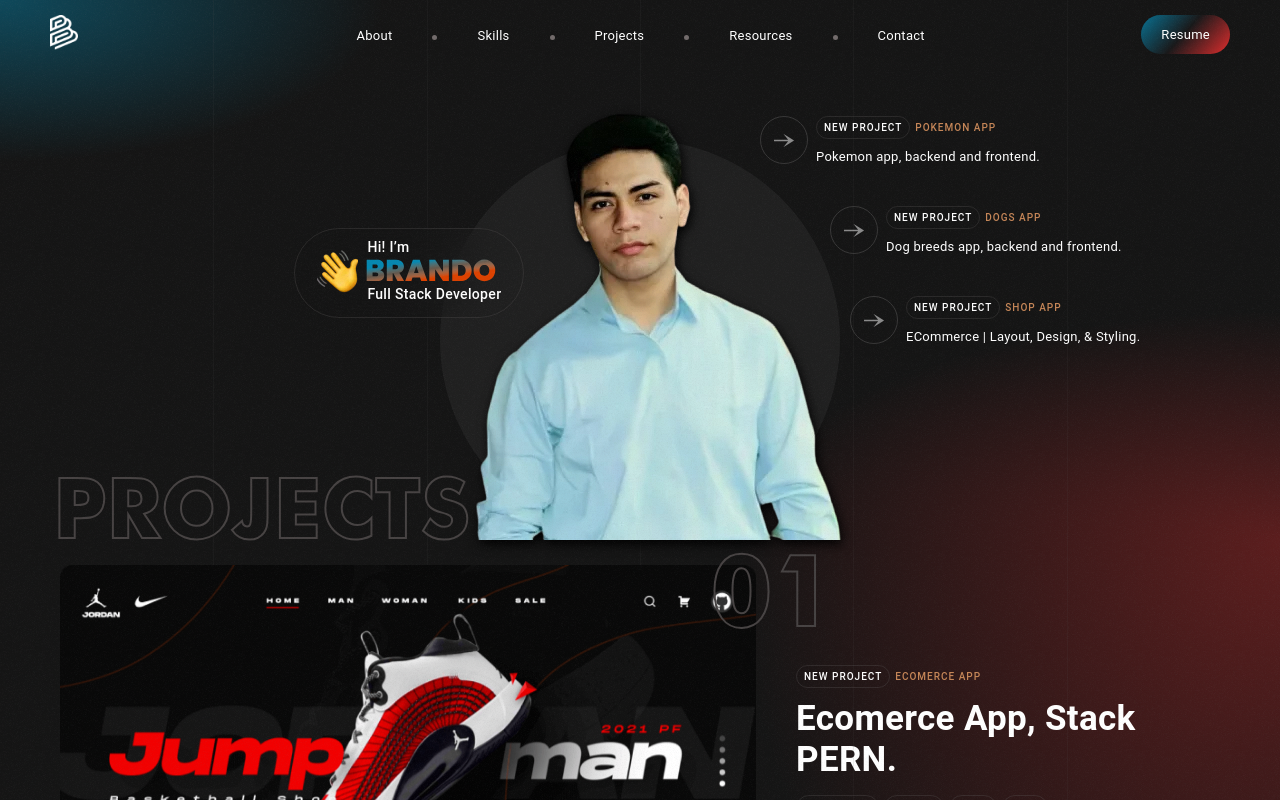
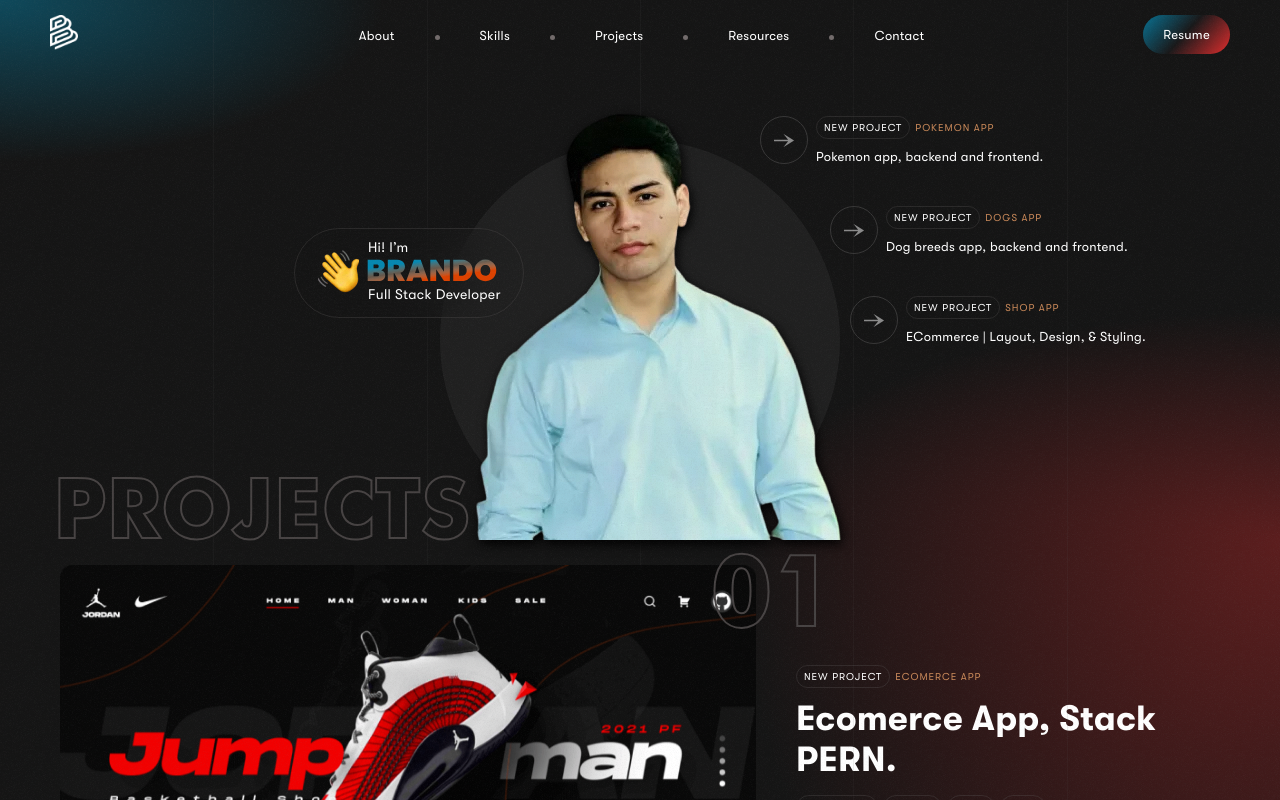
Before and after one commit to BrandoRodriguez/My_Portfolio_React, a React (Create React App) app in the folder client/: page / in a window 1280 px wide. Shown: the top 800 px of the page. Built offline with nearby package versions, Linux system fonts and the light colour scheme.

Commit message:
subno cam

```diff
--- a/client/src/index.css
+++ b/client/src/index.css
@@ -1,6 +1,6 @@
 body {
-    /* font-family: GT-Walsheim; */
-    font-family: Roboto, Oxygen, Ubuntu, Cantarell, "Open Sans", "Helvetica Neue", sans-serif, -apple-system, BlinkMacSystemFont, "Segoe UI", Roboto, Oxygen, Ubuntu, Cantarell, "Open Sans", "Helvetica Neue", sans-serif;
+    font-family: GT-Walsheim;
+    /* font-family: Roboto, Oxygen, Ubuntu, Cantarell, "Open Sans", "Helvetica Neue", sans-serif, -apple-system, BlinkMacSystemFont, "Segoe UI", Roboto, Oxygen, Ubuntu, Cantarell, "Open Sans", "Helvetica Neue", sans-serif; */
     letter-spacing: .02em;
     background-color: rgb(21, 21, 21);
 }
@@ -10,8 +10,8 @@
     src: url(./assets/fonts/FuturaBT-Bold.woff2);
     font-weight: 900;
 }
-/* @font-face {font-family: "GT-Walsheim";src: url(./assets/fonts/GT-Walsheim-Regular.woff2);font-weight: 400;}
-@font-face {font-family: "GT-Walsheim";src: url(./assets/fonts/GT-Walsheim-Bold.woff2);font-weight: 700;} */
+@font-face {font-family: "GT-Walsheim";src: url(./assets/fonts/GT-Walsheim-Regular.woff2);font-weight: 400;}
+@font-face {font-family: "GT-Walsheim";src: url(./assets/fonts/GT-Walsheim-Bold.woff2);font-weight: 700;}
 
 
 .background-noise {
```
